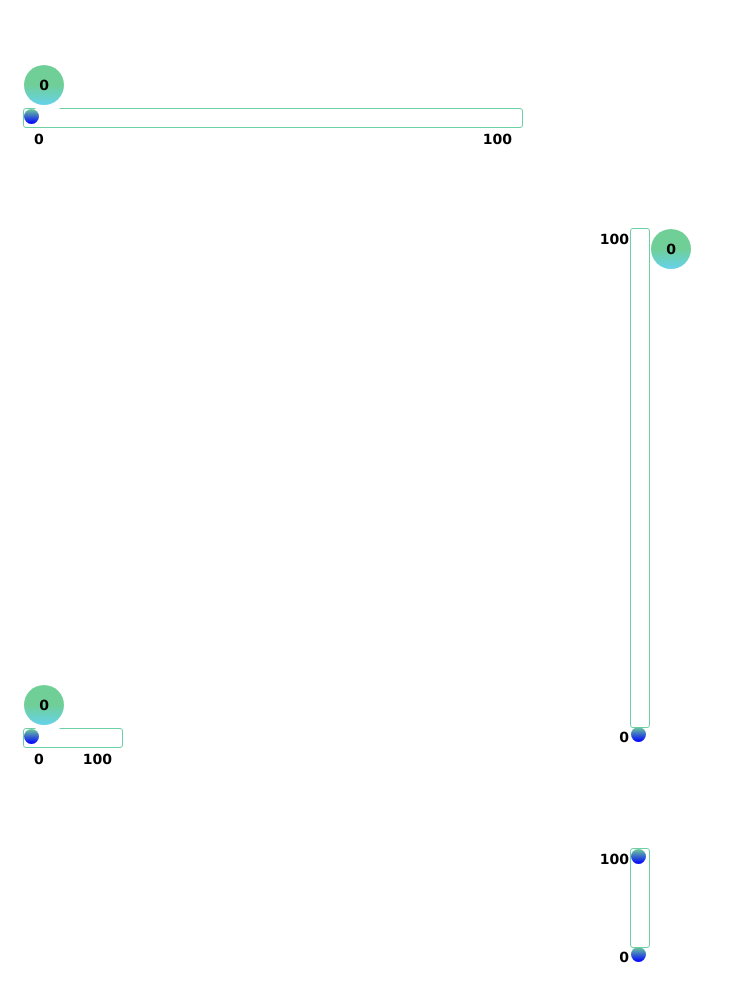
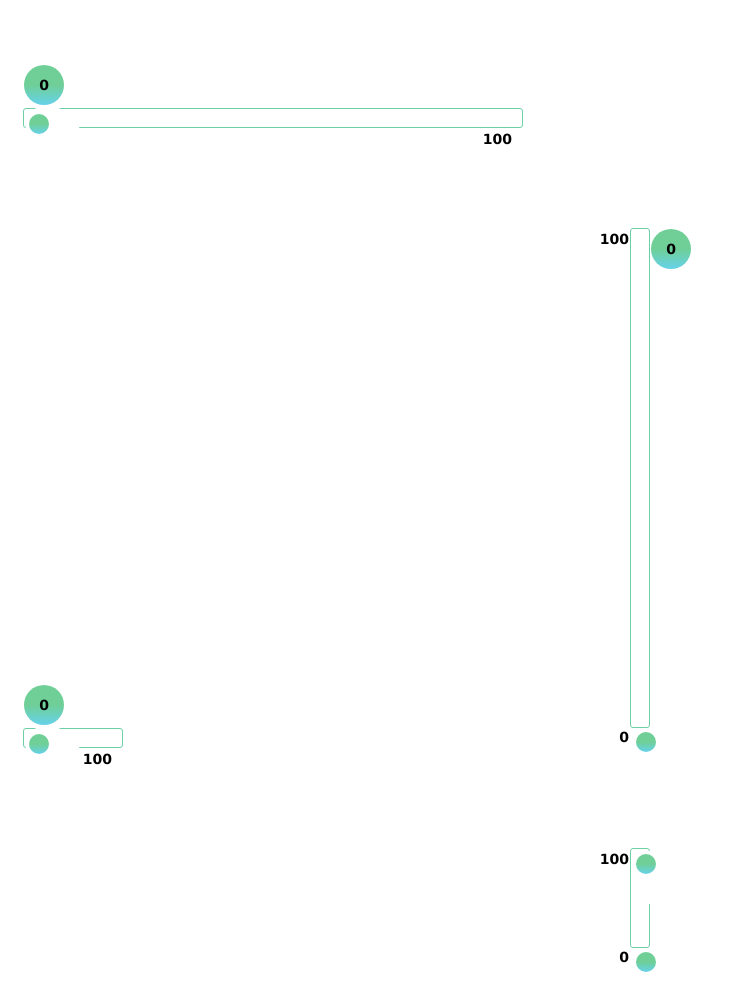
Before and after one commit to makarenkovdo/range-slider, a website built with webpack: page src/index.html in a window 1280 px wide. Shown: the whole page, without its empty margins (0-731 px from the left). Built offline with nearby package versions, Linux system fonts and the light colour scheme.

Commit message:
slider-toggler style + recover tip-text

```diff
--- a/src/controller/slider-controller.js
+++ b/src/controller/slider-controller.js
@@ -57,12 +57,13 @@ export default class SliderController {
     recieve() {
         this.updatePosition()
         this.updateBar(true)
+        this.updateText()
     }
     updatePosition() {
         sliderView.updatePosition(this)
     }
-    updateText(updateArray) {
-        sliderView.updateTextNumber(updateArray)
+    updateText() {
+        sliderView.updateTextNumber.call(this.rangeSlider)
     }
     onDrop() {
         this.rangeSlider.onDrop()
--- a/src/index.scss
+++ b/src/index.scss
@@ -15,14 +15,13 @@ h1 {
 }
 .range-slider {
     $size: 20px;
-    border-radius: 5px;
     border: 1px solid rgba(109, 208, 165);
     box-sizing: border-box;
-    border-radius: 3px;
     color: #fff;
     position: relative;
     margin: auto;
     margin-bottom: 100px;
+    border-radius: 3px;
 
     &.horizontal {
         position: relative;
@@ -55,6 +54,11 @@ h1 {
         .range-number {
             left: 0px;
             top: -2.2 * $size;
+        }
+        .slider-bar {
+            background: linear-gradient(#6fcf97 50%, #66d2ea);
+            height: $size;
+            width: 0;
         }
     }
     &.vertical {
@@ -94,6 +98,7 @@ h1 {
             // top: 100%;
             width: $size;
             z-index: -3;
+            background: linear-gradient(#6fcf97 50%, #66d2ea);
         }
     }
     .range-number {
@@ -133,16 +138,24 @@ h1 {
         position: absolute;
         left: 0px;
         top: 0px;
-        background: linear-gradient(#6fcf97, blue);
+        background: white;
         padding: 5px;
         border-radius: 100%;
-        width: 5px;
-        height: 5px;
+        width: $size * 2.333;
+        height: $size * 2.333;
         cursor: pointer;
         transform: translateY(0%);
         user-select: none;
         transition: transform 0.25s cubic-bezier(0.01, 0.02, 0.07, 1);
         z-index: 0;
+        &::before {
+            content: '';
+            position: absolute;
+            width: $size;
+            height: $size;
+            border-radius: 100%;
+            background: linear-gradient(#6fcf97 50%, #66d2ea);
+        }
     }
     &.tap .slider-toggler {
         z-index: -10;
--- a/src/view/slider-view.js
+++ b/src/view/slider-view.js
@@ -4,39 +4,26 @@ import SliderModel from '../model/slider-model'
 
 class SliderView extends SliderModel {
     addSliderButton(id) {
-        $(`#${id}`).each(function (index, el) {
-            //TODO id?
-            $(this).append('<span class="slider-toggler"></span>')
-        })
+        $(`#${id}`).append('<span class="slider-toggler"></span>')
     }
     addRangeNumber(id) {
         // $(`#${id}`).find('.slider-toggler').remove()
         $(`#${id}`).append('<span class="range-number"><span>0</span></span>')
     }
     addBar(id) {
-        let direction = 'width'
-        let thickness = 'height'
-        $(`#${id}`).append(
-            `<div class="slider-bar" style='background: red'></div>`
-        )
-        console.log('AFSFASF', this)
+        $(`#${id}`).append(`<div class="slider-bar"></div>`)
     }
     updateBar() {
-        console.log('updateBar', this)
-        let direction = 'width'
-        let thickness = 'height'
         if (this.isVertical) {
             console.log('INSIDE VERTICAL')
-            direction = 'height'
-            thickness = 'width'
             $(`#${this.id}`)
                 .children('.slider-bar')
-                .css(`${direction}`, `${this.positionInPercentage}%`)
+                .css('height', `${this.positionInPercentage}%`)
                 .css(`top`, `${100 - this.positionInPercentage}%`)
         } else {
             $(`#${this.id}`)
                 .children('.slider-bar')
-                .css(`${direction}`, `${this.positionInPercentage}%`)
+                .css('width', `${this.positionInPercentage}%`)
         }
     }
     updatePosition(that) {
@@ -55,7 +42,8 @@ class SliderView extends SliderModel {
         // that.rangeSlider.$element.find('span').text(numbersArray[2])
     }
     updateTextNumber(numbersArray) {
-        numbersArray[0].find('span').text(numbersArray[1])
+        console.log(this.$element)
+        this.$element.find('span').text(this.value)
     }
 }
 
```
